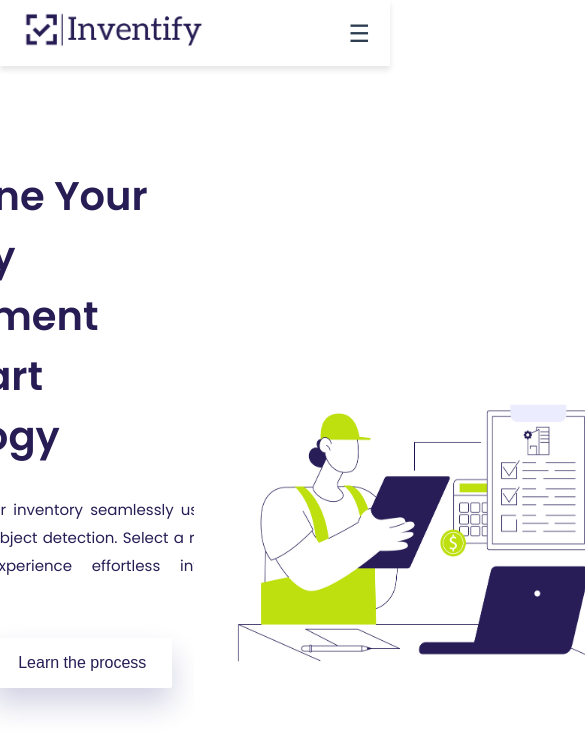
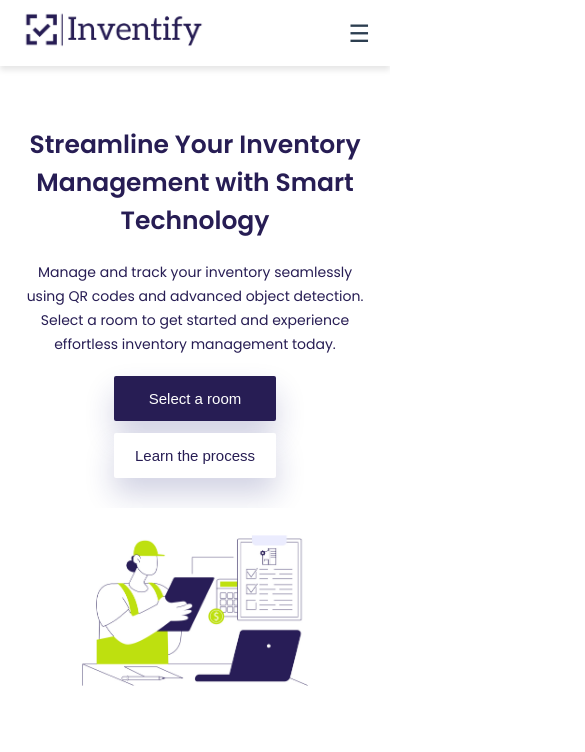
Before and after one commit to Gulaghaa/SDP, a React (Vite) app in the folder client/: page / in a window 390 px wide. Shown: the top 752 px of the page, 585 px wide, since content can reach past the window. Built offline with nearby package versions, Linux system fonts and the light colour scheme.

Commit message:
Responsive Design Implemented

```diff
--- a/client/src/components/BarcodeScanner.jsx
+++ b/client/src/components/BarcodeScanner.jsx
@@ -4,8 +4,8 @@ import Quagga from "quagga";
 const BarcodeScanner = ({ onScan, closeScanner }) => {
   const scannerRef = useRef(null);
   const [scanning, setScanning] = useState(true);
-  const [devices, setDevices] = useState([]); // Store camera devices
-  const [selectedCamera, setSelectedCamera] = useState(""); // Selected camera ID
+  const [devices, setDevices] = useState([]);
+  const [selectedCamera, setSelectedCamera] = useState("");
 
   useEffect(() => {
     navigator.mediaDevices.enumerateDevices().then((deviceList) => {
@@ -82,7 +82,7 @@ const BarcodeScanner = ({ onScan, closeScanner }) => {
     <div style={styles.scannerContainer}>
       <div ref={scannerRef} style={styles.cameraView}></div>
 
-      {/* Dropdown for Camera Selection */}
+
       <select
         style={styles.selectCamera}
         value={selectedCamera}
--- a/client/src/components/ObjectDetection.jsx
+++ b/client/src/components/ObjectDetection.jsx
@@ -101,9 +101,9 @@ const ObjectDetection = ({ itemName, onDetect, onCancel }) => {
 
         <div style={styles.webcamContainer}>
           <Webcam
-            key={selectedCamera}  // ✅ This line is critical to force remount on camera change
+            key={selectedCamera}
             ref={webcamRef}
-            videoConstraints={{ deviceId: { exact: selectedCamera } }} // ✅ Ensure strict selection
+            videoConstraints={{ deviceId: { exact: selectedCamera } }}
             screenshotFormat="image/jpeg"
             style={styles.webcam}
           />
--- a/client/src/pages/Admin/AddRoom/AddRoom.jsx
+++ b/client/src/pages/Admin/AddRoom/AddRoom.jsx
@@ -25,7 +25,7 @@ const AddRoom = () => {
 
   const getAZTime = () => {
     const now = new Date();
-    now.setHours(now.getHours()); // Adjust UTC → Baku time
+    now.setHours(now.getHours());
     const yyyy = now.getFullYear();
     const mm = String(now.getMonth() + 1).padStart(2, "0");
     const dd = String(now.getDate()).padStart(2, "0");
@@ -128,7 +128,7 @@ const AddRoom = () => {
     const timestamp = getAZTime()
 
     const formattedInventory = inventory.map((item, i) => ({
-      id: `INV-${i + 1}`, // Auto-generate inventory item IDs
+      id: `INV-${i + 1}`,
       name: item.name,
       qrCode: item.qrCode,
     }));
--- a/client/src/pages/Admin/AdminPanel.module.css
+++ b/client/src/pages/Admin/AdminPanel.module.css
@@ -102,3 +102,54 @@
 .deleteButton:hover {
   background-color: #d32f2f;
 }
+
+
+@media (max-width: 768px) {
+  .title {
+    font-size: 20px;
+  }
+
+  .addButton {
+    font-size: 14px;
+    padding: 8px 16px;
+  }
+
+  .roomName {
+    font-size: 16px;
+  }
+
+  .inventoryCount {
+    font-size: 13px;
+  }
+
+  .editButton,
+  .deleteButton {
+    font-size: 13px;
+    padding: 2px 8px;
+  }
+}
+
+@media (max-width: 480px) {
+  .title {
+    font-size: 18px;
+  }
+
+  .addButton {
+    font-size: 13px;
+    padding: 6px 14px;
+  }
+
+  .roomName {
+    font-size: 15px;
+  }
+
+  .inventoryCount {
+    font-size: 12px;
+  }
+
+  .editButton,
+  .deleteButton {
+    font-size: 12px;
+    padding: 2px 6px;
+  }
+}
--- a/client/src/pages/Auth/Login.module.css
+++ b/client/src/pages/Auth/Login.module.css
@@ -19,7 +19,7 @@
   color: #1f2937;
 }
 
-/* No border-radius for sharp flat design */
+
 .card,
 .input,
 .button {
--- a/client/src/pages/Home/Home.module.css
+++ b/client/src/pages/Home/Home.module.css
@@ -1,4 +1,4 @@
-/* Import the font */
+
 @import url("https://fonts.googleapis.com/css2?family=Poppins:wght@300;400;600&display=swap");
 
 * {
@@ -49,7 +49,7 @@
 .content_left {
   display: flex;
   flex-direction: column;
-  align-items: flex-start; /* Align to the left */
+  align-items: flex-start;
   justify-content: center;
   padding: 20px 20px 20px 0;
   width: 60%;
@@ -65,29 +65,29 @@
 }
 
 .content_left_subheader {
-  font-size: 15px; /* Slightly larger for readability */
-  line-height: 28px; /* Comfortable spacing between lines */
-  color: rgb(39, 29, 84); /* Rich text color */
-  font-weight: 400; /* Regular weight for readability */
-  margin-bottom: 30px; /* Spacing below */
-  text-align: justify; /* Aligns text to the left */
+  font-size: 15px;
+  line-height: 28px;
+  color: rgb(39, 29, 84);
+  font-weight: 400;
+  margin-bottom: 30px;
+  text-align: justify;
 }
 
 .content_left_button_container {
   display: flex;
   gap: 20px;
-  justify-content: flex-start; /* Align buttons to the left */
+  justify-content: flex-start;
 }
 
 .content_left_button_1 {
   background-color: rgb(39, 29, 84);
   color: white;
-  border: none; /* Remove border */
-  padding: 16px 26px; /* Button padding */
-  font-size: 16px; /* Text size */
-  border-radius: 2px; /* Rounded corners */
-  cursor: pointer; /* Pointer cursor */
-  transition: all 0.3s ease-in-out; /* Smooth animation */
+  border: none;
+  padding: 16px 26px;
+  font-size: 16px;
+  border-radius: 2px;
+  cursor: pointer;
+  transition: all 0.3s ease-in-out;
   box-shadow: rgba(23, 31, 114, 0.2) 0px 16px 30px;
 }
 
@@ -101,11 +101,11 @@
   background-color: white;
   color: rgb(39, 29, 84);
   border: none;
-  padding: 16px 26px; /* Button padding */
-  font-size: 16px; /* Text size */
-  border-radius: 2px; /* Rounded corners */
-  cursor: pointer; /* Pointer cursor */
-  transition: all 0.3s ease-in-out; /* Smooth animation */
+  padding: 16px 26px;
+  font-size: 16px;
+  border-radius: 2px;
+  cursor: pointer;
+  transition: all 0.3s ease-in-out;
   box-shadow: rgba(23, 31, 114, 0.2) 0px 16px 30px;
 }
 
@@ -127,3 +127,109 @@
   width: 450px;
   height: 350px;
 }
+
+@media (max-width: 1024px) and (min-width: 769px) {
+  .content {
+    flex-direction: column;
+    padding: 40px 40px;
+    margin-top: 60px;
+  }
+
+  .content_left {
+    width: 100%;
+    padding: 0;
+    align-items: center;
+    text-align: center;
+  }
+
+  .content_left_header {
+    font-size: 34px;
+    margin-bottom: 24px;
+    padding-right: 0;
+  }
+
+  .content_left_subheader {
+    font-size: 15px;
+    line-height: 26px;
+    margin-bottom: 24px;
+    text-align: center;
+    width: 90%;
+  }
+
+  .content_left_button_container {
+    flex-direction: row;
+    justify-content: center;
+    gap: 16px;
+  }
+
+  .content_left_button_1,
+  .content_left_button_2 {
+    padding: 14px 24px;
+    font-size: 15px;
+  }
+
+  .content_right {
+    width: 100%;
+    justify-content: center;
+    margin-top: 30px;
+  }
+
+  .content_right > img {
+    width: 70%;
+    height: auto;
+  }
+}
+
+
+@media (max-width: 768px) {
+  .content {
+    flex-direction: column;
+    padding: 20px;
+    margin-top: 40px;
+  }
+
+  .content_left {
+    width: 100%;
+    padding: 0;
+    align-items: center;
+    text-align: center;
+  }
+
+  .content_left_header {
+    font-size: 25px;
+    padding-right: 0;
+    margin-bottom: 20px;
+  }
+
+  .content_left_subheader {
+    font-size: 14px;
+    line-height: 24px;
+    margin-bottom: 20px;
+    text-align: center;
+  }
+
+  .content_left_button_container {
+    flex-direction: column;
+    align-items: center;
+    gap: 12px;
+    width: 180px;
+  }
+
+  .content_left_button_1,
+  .content_left_button_2 {
+    width: 90%;
+    font-size: 15px;
+    padding: 14px 20px;
+  }
+
+  .content_right {
+    width: 100%;
+    margin-top: 30px;
+    justify-content: center;
+  }
+
+  .content_right > img {
+    width: 80%;
+    height: auto;
+  }
+}
--- a/client/src/pages/Rooms/RoomItem.jsx
+++ b/client/src/pages/Rooms/RoomItem.jsx
@@ -2,7 +2,7 @@ import React, { useState, useEffect } from "react";
 import { useParams, useHistory } from "react-router-dom";
 import { useFetchData, usePutData } from "../../services/apiUtilities";
 import { BarcodeScanner, Navbar } from "../../components/index";
-import ObjectDetection from "../../components/ObjectDetection"; // Import Object Detection
+import ObjectDetection from "../../components/ObjectDetection";
 import styles from "./RoomItem.module.css";
 
 const RoomItem = () => {
@@ -26,7 +26,7 @@ const RoomItem = () => {
 
   const getAZTime = () => {
     const now = new Date();
-    now.setHours(now.getHours()); // Adjust UTC → Baku time
+    now.setHours(now.getHours());
     const yyyy = now.getFullYear();
     const mm = String(now.getMonth() + 1).padStart(2, "0");
     const dd = String(now.getDate()).padStart(2, "0");
@@ -166,7 +166,7 @@ const RoomItem = () => {
     const backendMissedItems = room.missedItems || [];
     const updatedTime = getAZTime();
 
-    // Avoid duplicate QR codes
+
     const updatedMissedItems = [
       ...backendMissedItems.filter((item) => item.qrCode !== itemToMove.qrCode),
       itemToMove,
@@ -185,7 +185,7 @@ const RoomItem = () => {
         }
       );
 
-      // Update both room state and missedItems state for immediate UI feedback
+
       setRoom((prevRoom) => ({
         ...prevRoom,
         inventory: updatedInventory,
@@ -195,7 +195,7 @@ const RoomItem = () => {
 
       setMissedItems(updatedMissedItems);
 
-      // Cleanup check state for that index
+
       setBarcodeChecks((prev) => {
         const updated = { ...prev };
         delete updated[index];
```
Also changed, not shown: client/src/pages/Admin/AddRoom/AddRoom.module.css (+75 -20 lines), client/src/pages/Admin/EditRoom/EditRoom.module.css (+106 -38 lines), client/src/pages/Rooms/RoomItem.module.css (+79 -13 lines).
